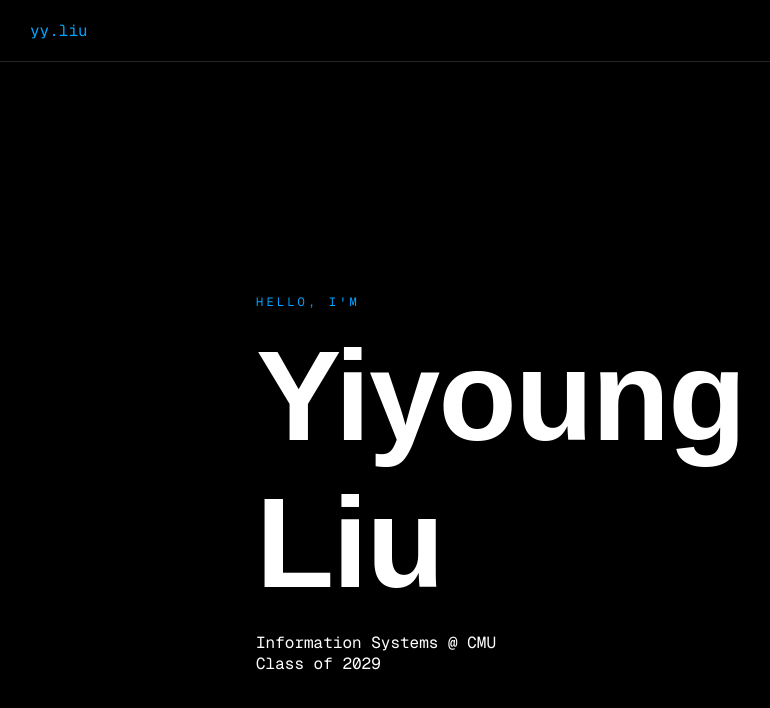
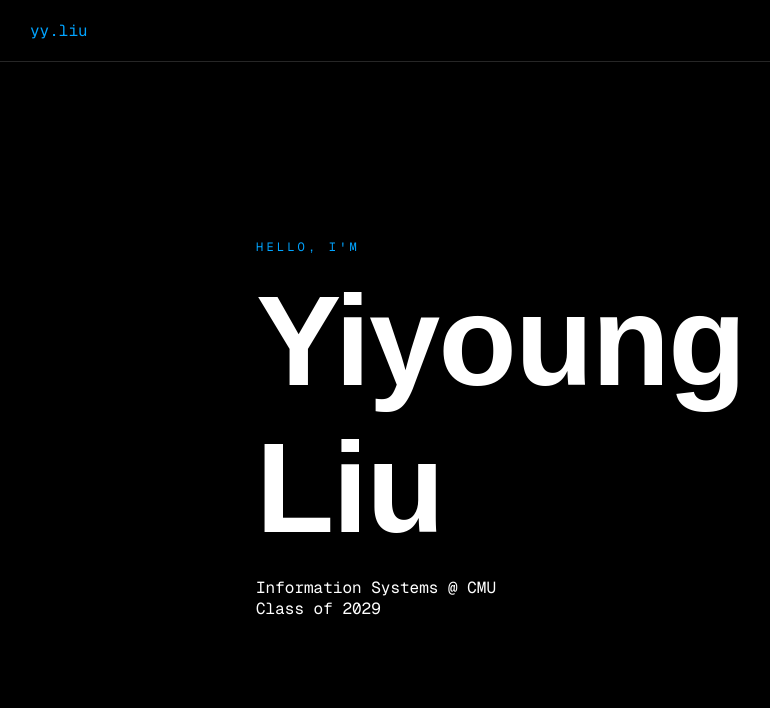
Before and after one commit to maybe-yiyi/personal-website, a SvelteKit app: page / in a window 1280 px wide. Shown: the top 708 px of the page, without its empty margins (0-770 px from the left). Built offline with nearby package versions, Linux system fonts and the light colour scheme.

Commit message:
feat: make whole page only the page tall

```diff
--- a/src/lib/components/Hero.svelte
+++ b/src/lib/components/Hero.svelte
@@ -8,7 +8,7 @@
 
 <style>
     #hero {
-        min-height: 100vh;
+        flex: 1;
         display: flex;
         align-items: center;
         padding: 1.5rem 0.5rem;
--- a/src/routes/+page.svelte
+++ b/src/routes/+page.svelte
@@ -23,6 +23,10 @@
     }
 
     #main {
+        display: flex;
+        flex-direction: column;
+        min-height: 100dvh;
+
         color: white;
     }
 </style>
```
